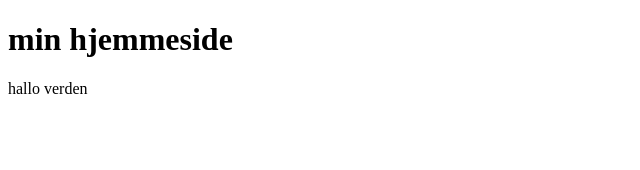
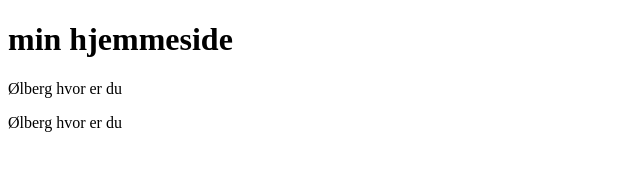
Before and after one commit to Mahjuice/Mahjuice.github.io, a plain HTML site: page Uke34/index.html in a window 1280 px wide. Shown: the whole page, without its empty margins (0-640 px from the left). Drawn offline with Linux system fonts and the light colour scheme.

Commit message:
min første hjemmeside redigert

```diff
--- a/Uke34/index.html
+++ b/Uke34/index.html
@@ -11,7 +11,8 @@
 
   <body>
     <h1>min hjemmeside</h1>
-    <p>hallo verden</p>
+    <p>Ølberg hvor er du</p>
+    <p>Ølberg hvor er du</p>
 
 
 
```
